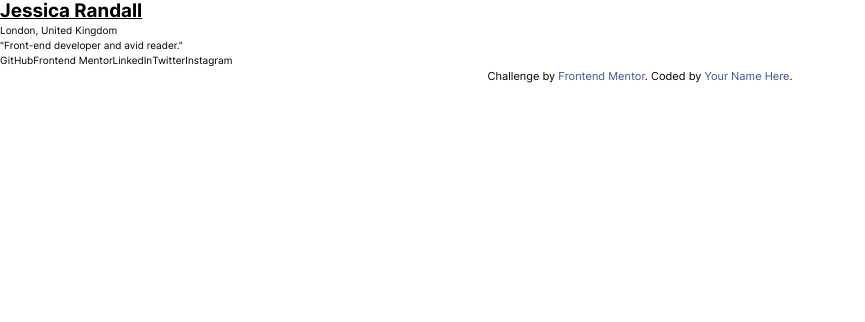
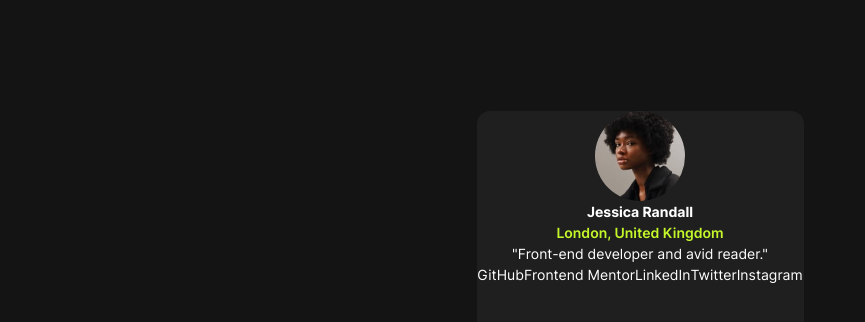
Before and after one commit to snguyen56/social-links-profile-tailwind, a React (Vite) app: page / in a window 1280 px wide. Shown: the top 322 px of the page, without its empty margins (0-865 px from the left). Built offline with nearby package versions, Linux system fonts and the light colour scheme.

Commit message:
add card styles

```diff
--- a/src/App.tsx
+++ b/src/App.tsx
@@ -1,9 +1,17 @@
+import avatarImg from "./assets/images/avatar-jessica.jpeg";
+
 function App() {
   return (
-    <main>
-      <div>
-        <h1 className="text-3xl font-bold underline">Jessica Randall</h1>
-        <p>London, United Kingdom</p>
+    <main className="grid place-items-center h-screen w-screen bg-off-black text-white">
+      <div className="bg-dark-grey w-[327px] h-[578px] rounded-[13px] flex flex-col items-center">
+        <img
+          className="rounded-full size-[90px]"
+          src={avatarImg}
+          alt="avatar image"
+        />
+
+        <h1 className="font-bold">Jessica Randall</h1>
+        <p className="text-green font-semibold">London, United Kingdom</p>
         <p>"Front-end developer and avid reader."</p>
         <div>
           <button>GitHub</button>
@@ -14,7 +22,7 @@ function App() {
         </div>
       </div>
 
-      <div className="text-[11px] text-center">
+      {/* <div className="text-[11px] text-center">
         Challenge by{" "}
         <a
           className="text-attribution"
@@ -28,7 +36,7 @@ function App() {
           Your Name Here
         </a>
         .
-      </div>
+      </div> */}
     </main>
   );
 }
--- a/src/index.css
+++ b/src/index.css
@@ -12,5 +12,5 @@
 
 html {
   font-family: "Inter", sans-serif;
-  font-size: 10px;
+  font-size: 14px;
 }
```
